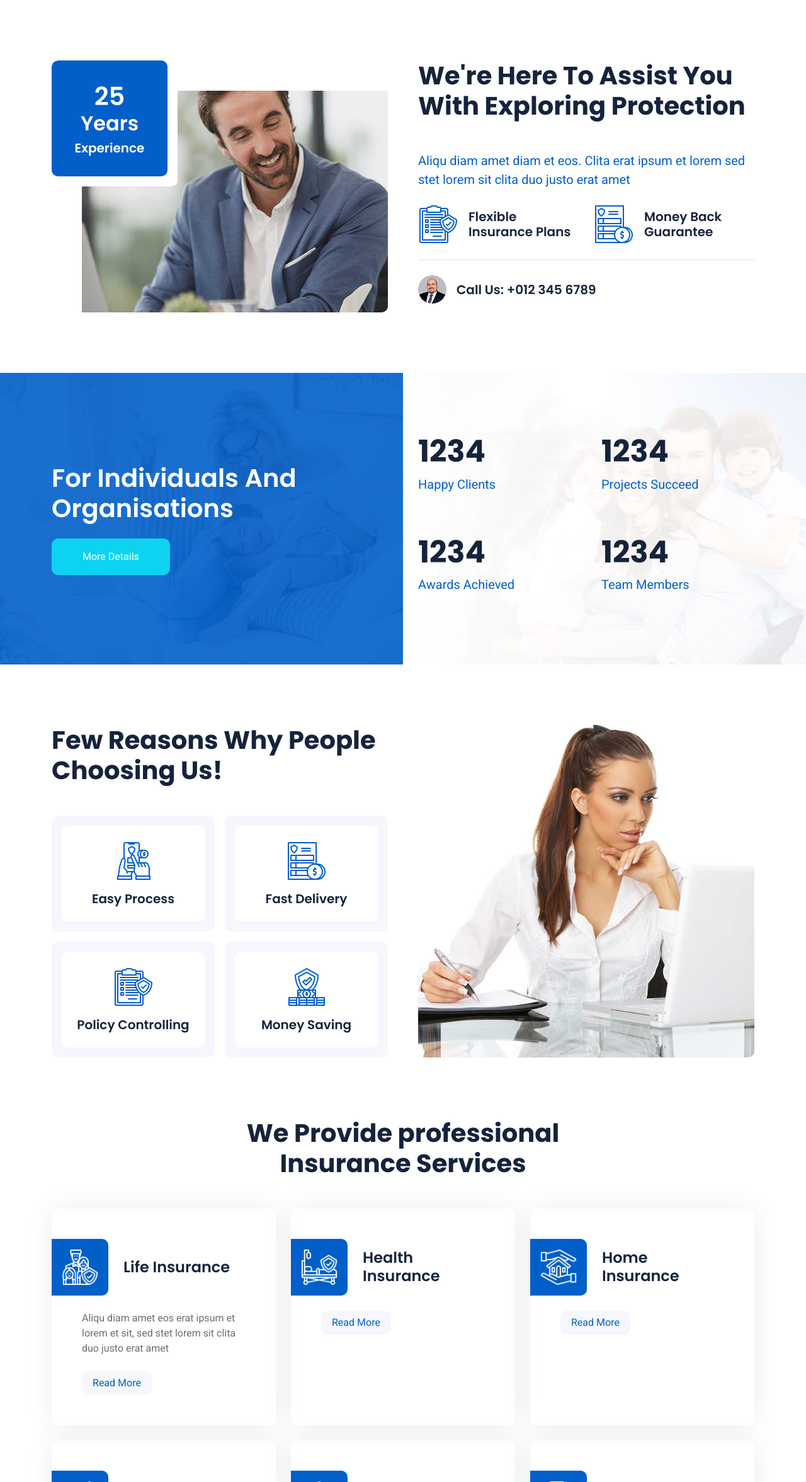
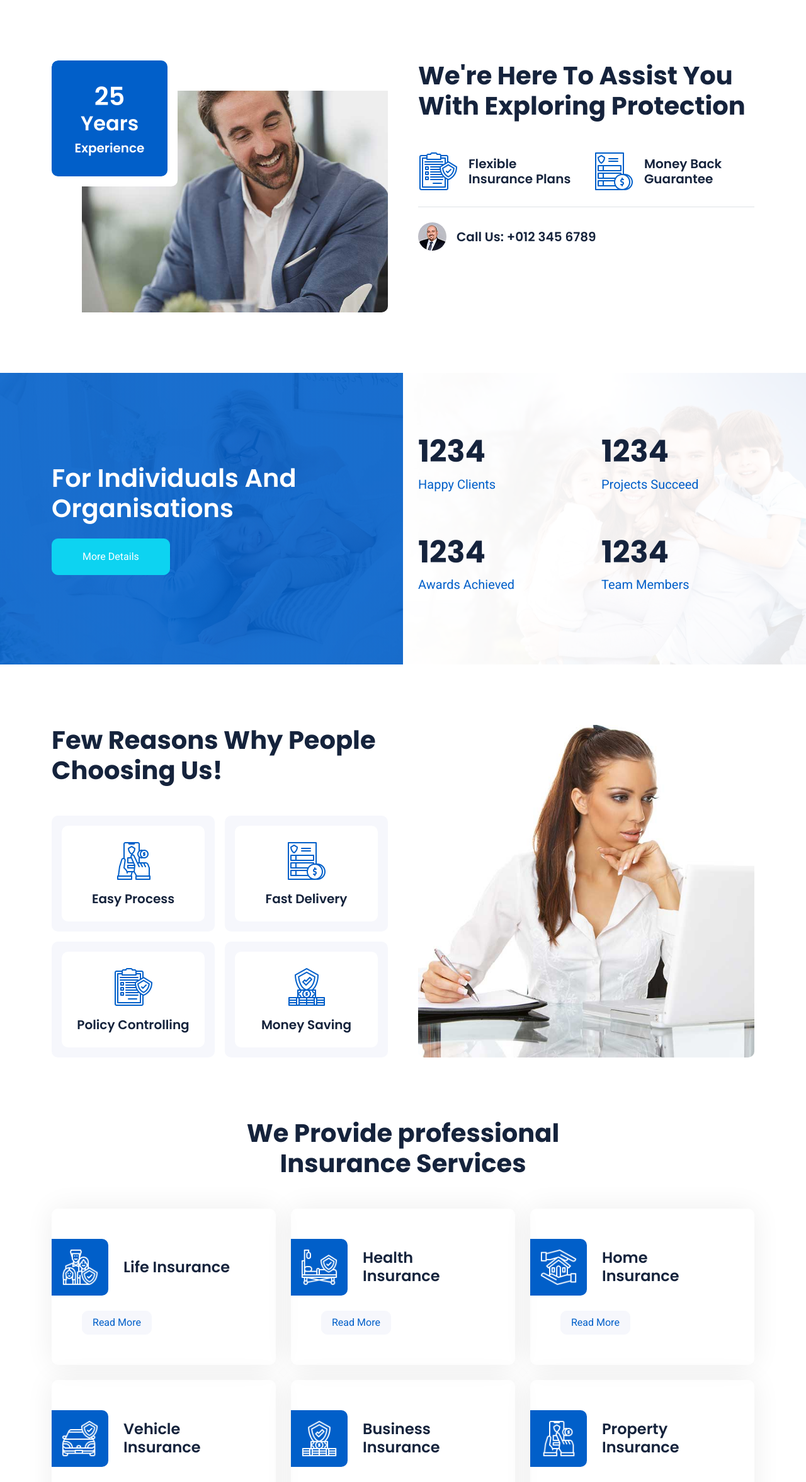
Before and after one commit to faithnicole542-oss/insure, a plain HTML site: page index.html in a window 1280 px wide. Shown: the part 846-3199 px from the top of the page at 63% size. Drawn offline with nearby package versions, Linux system fonts and the light colour scheme.

Commit message:
Update index.html

```diff
--- a/index.html
+++ b/index.html
@@ -239,10 +239,10 @@
               <h1 class="display-6 mb-5">
                 We're Here To Assist You With Exploring Protection
               </h1>
-              <p class="fs-5 text-primary mb-4">
+              <!-- <p class="fs-5 text-primary mb-4">
                 Aliqu diam amet diam et eos. Clita erat ipsum et lorem sed stet
                 lorem sit clita duo justo erat amet
-              </p>
+              </p> -->
               <div class="row g-4 mb-4">
                 <div class="col-sm-6">
                   <div class="d-flex align-items-center">
@@ -442,10 +442,10 @@
                 </div>
                 <h4 class="mb-0">Life Insurance</h4>
               </div>
-              <p class="mb-4">
+             <!--  <p class="mb-4">
                 Aliqu diam amet eos erat ipsum et lorem et sit, sed stet lorem
                 sit clita duo justo erat amet
-              </p>
+              </p> -->
               <a class="btn btn-light px-3" href="">Read More</a>
             </div>
           </div>
```
